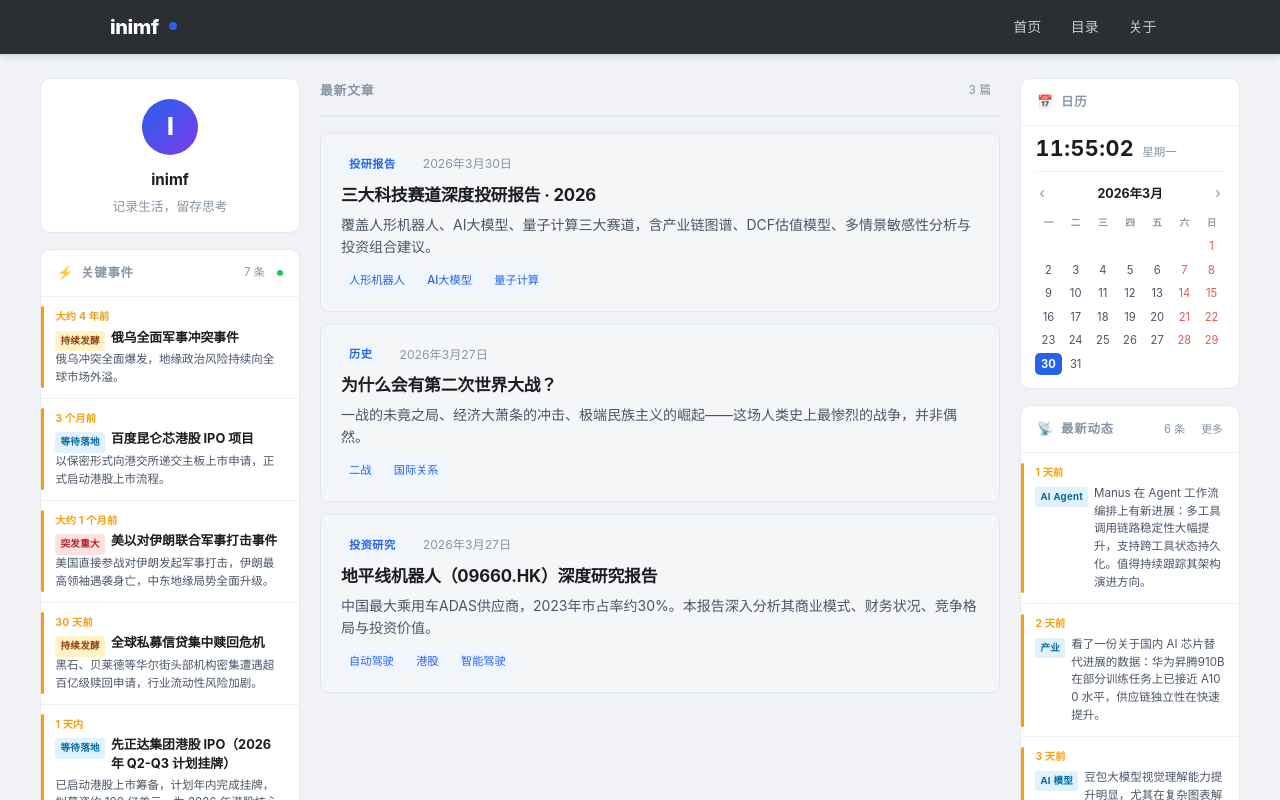
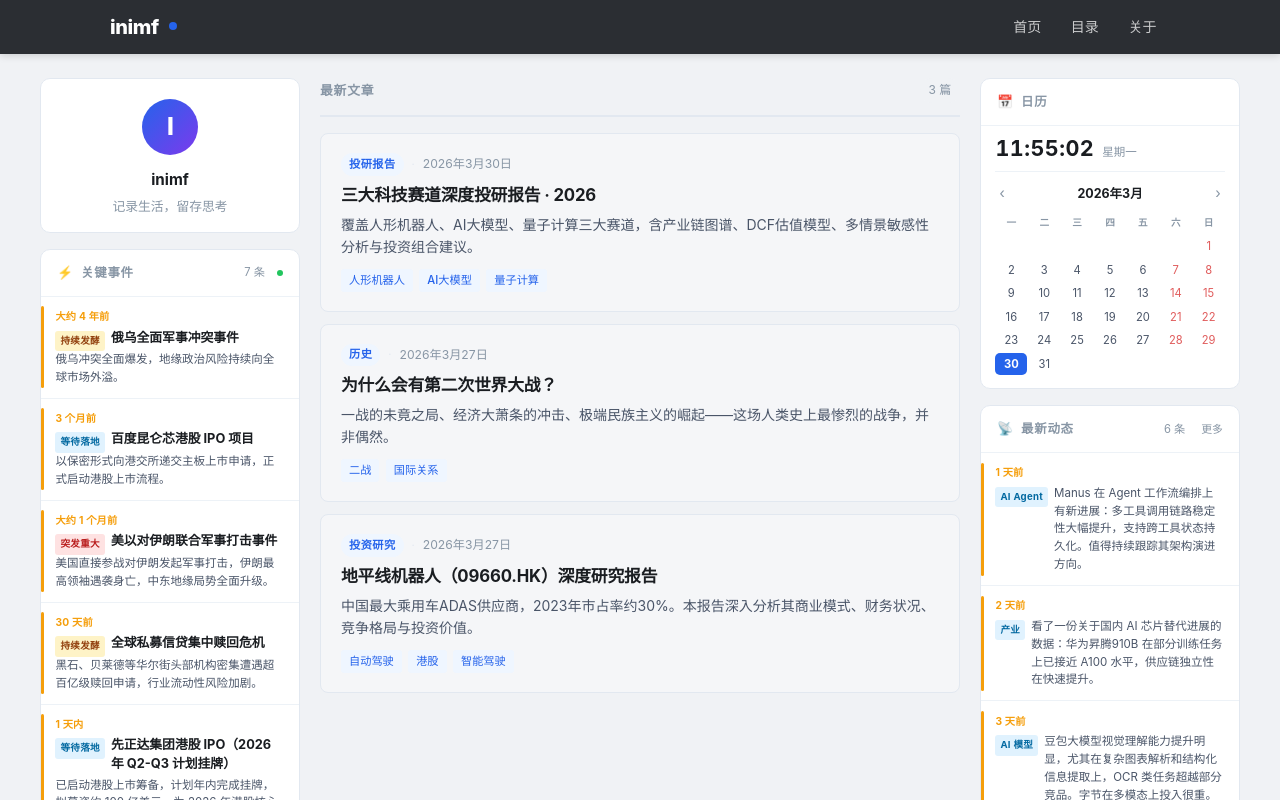
Before and after one commit to web1286/inimf-blog, a Next.js app: page / in a window 1280 px wide. Shown: the top 800 px of the page. Built offline with nearby package versions, Linux system fonts and the light colour scheme.

Commit message:
fix: symmetric left/right width 260px, updates use ev-item style

```diff
--- a/styles/globals.css
+++ b/styles/globals.css
@@ -148,7 +148,7 @@ a {
 /* ==================== 三栏布局系统 ==================== */
 
 :root {
-  --right-rail-width: 220px;
+  --right-rail-width: 260px;
 }
 
 .site-body {
```
